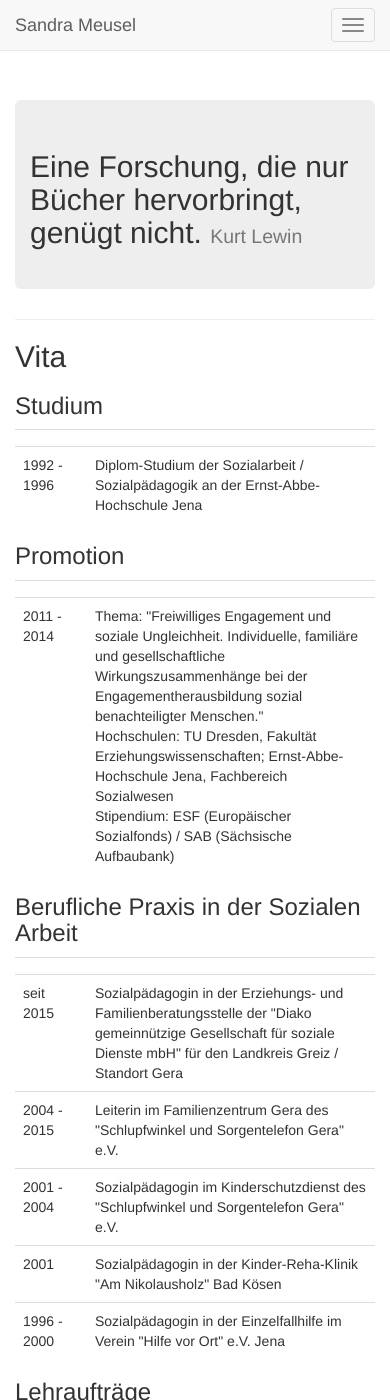
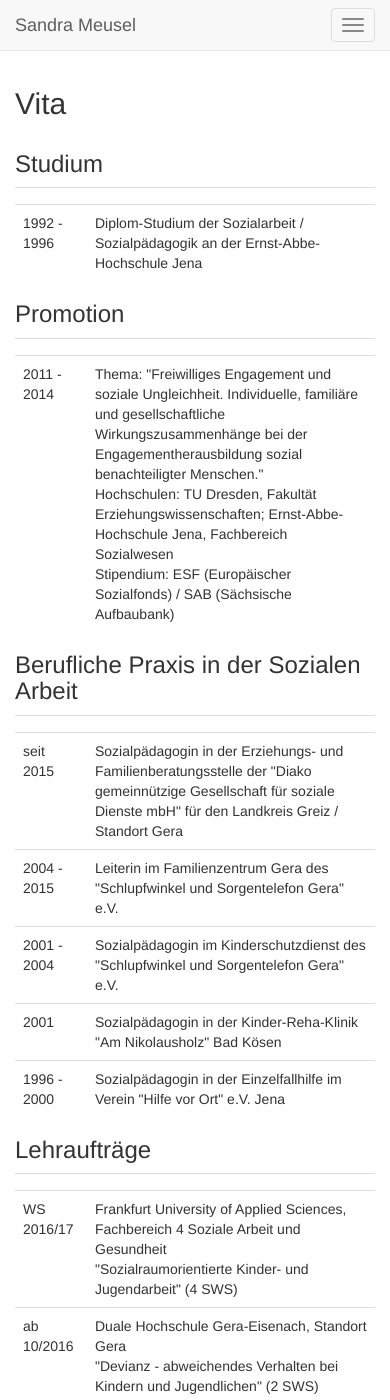
Before and after one commit to simonmeusel/sandrameusel, a Jekyll site: the page built from index.html, in a window 390 px wide and 1400 px high. Built offline with Jekyll 4.4.1, drawn with Linux system fonts in a browser that asks for light colours; nearby versions of some CDN libraries; comment, search, counter and statistics services are not loaded; some of the changed text lies outside the part shown.

Commit message:
Update site

```diff
--- a/_includes/navbar.html
+++ b/_includes/navbar.html
@@ -26,4 +26,3 @@
 
 <br>
 <br>
-<br>
--- a/css/primary.css
+++ b/css/primary.css
@@ -9,6 +9,15 @@
 
 .navbar-nav a {
     cursor: default;
+}
+
+.bottom {
+    position: relative;
+}
+
+.bottom h2 {
+    position: absolute;
+    bottom: 0;
 }
 
 .pulse {
--- a/index.html
+++ b/index.html
@@ -3,16 +3,15 @@
 ---
 
 <div class="container">
-    <section>
-        <div class="jumbotron">
-            <h2>Eine Forschung, die nur Bücher hervorbringt, genügt nicht. <small>Kurt Lewin</small></h2>
+    <section id="vita">
+        <div class="row">
+            <div class="col-sm-9 bottom">
+                <h2>Vita</h2>
+            </div>
+            <div class="col-sm-3">
+                <img src="http://i.imgur.com/C2Bi5MT.jpg" alt="Sandra Meusel" class="img-responsive sm">
+            </div>
         </div>
-    </section>
-
-    <hr>
-
-    <section id="vita">
-        <h2>Vita</h2>
 
         <h3>Studium</h3>
 
@@ -241,6 +240,18 @@
                     </td>
                 </tr>
                 <tr>
+                    <td>01.04.2017</td>
+                    <td>
+                        Fachtag der LIGA der Freien Wohlfahrtspflege
+                        in Rheinland-Pfalz e.V. /
+                        Querschnittsausschuss Ehrenamt und Freiwilligendienste<br>
+                        Im Erbacher Hof in Mainz <br>
+                        Referentin zum Thema: "Ermöglichung von Ehrenamt und
+                        Freiwilligendiensten für Personen
+                        in schwierigen Lebenslagen"
+                    </td>
+                </tr>
+                <tr>
                     <td>30.-31.03.2017</td>
                     <td>
                         Tagung an der Hochschule für Gesundheit in Bochum <br>
--- a/js/index.js
+++ b/js/index.js
@@ -4,3 +4,24 @@
         scrollTop: $(target).offset().top - 60
     }, 300);
 }
+
+$(window).on('resize', function() {
+    resize();
+});
+
+function resize() {
+    if ($(window).width() > 768) {
+        $('.sm').show();
+        $('.bottom').height($('.sm').height());
+    } else {
+        $('.bottom').height(50);
+        $('.sm').hide();
+    }
+}
+
+resize();
+setTimeout(resize, 200)
+
+$(window).load(function() {
+    resize();
+})
```
